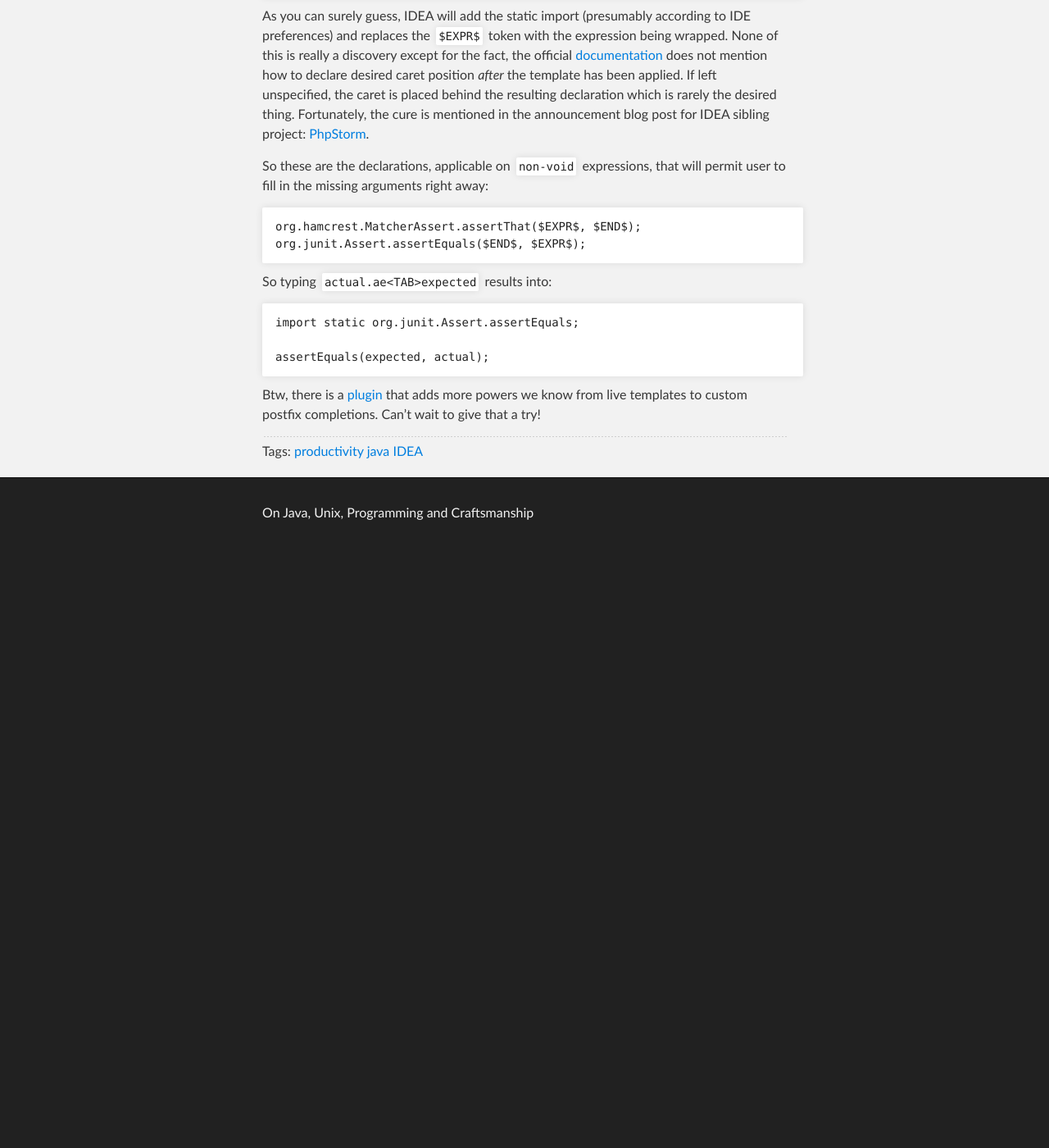
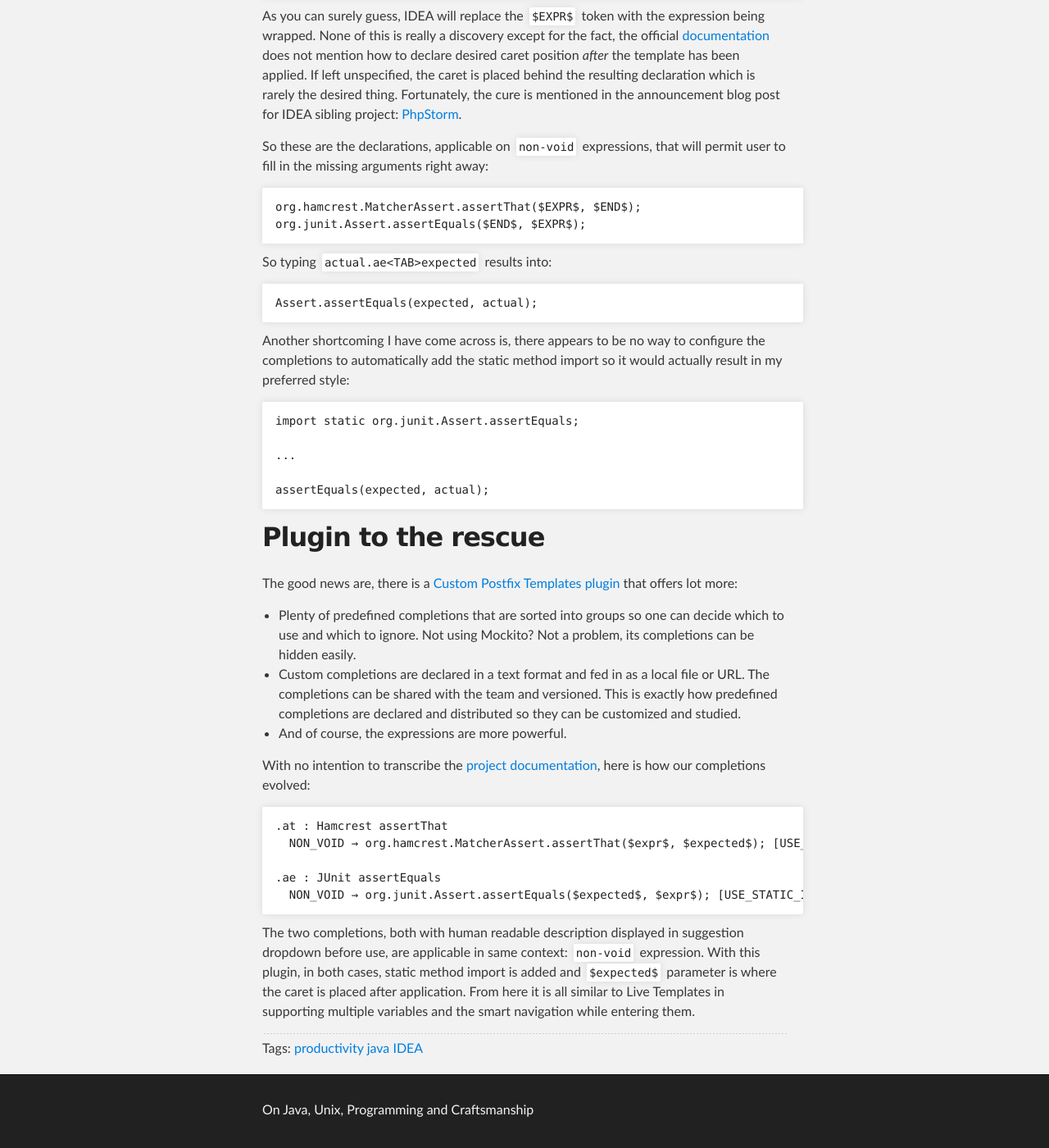
Before and after one commit to olivergondza/olivergondza.github.io, a Jekyll site: the page built from _posts/2019-04-05-intellij-idea-custom-postfix-completion.md, in a window 1280 px wide and 1400 px high, scrolled down 928 px. Shown: the whole window at 82% size. Built offline with Jekyll 4.4.1, drawn with Linux system fonts in a browser that asks for light colours; before the commit the page ends 1600 px from its top, so only the background shows below that.

Commit message:
Updating the article

````diff
--- a/_posts/2019-04-05-intellij-idea-custom-postfix-completion.md
+++ b/_posts/2019-04-05-intellij-idea-custom-postfix-completion.md
@@ -35,8 +35,7 @@ $EXPR$.at -> org.hamcrest.MatcherAssert.assertThat($EXPR$, |);
 $EXPR$.ae -> org.junit.Assert.assertEquals(|, $EXPR$);
 ```
 
-As you can surely guess, IDEA will add the static import (presumably according to
-IDE preferences) and replaces the `$EXPR$` token with the expression being wrapped.
+As you can surely guess, IDEA will replace the `$EXPR$` token with the expression being wrapped.
 None of this is really a discovery except for the fact, the official [documentation](https://www.jetbrains.com/help/idea/settings-postfix-completion.html)
 does not mention how to declare desired caret position _after_ the template has been
 applied. If left unspecified, the caret is placed behind the resulting declaration which is
@@ -53,11 +52,46 @@ org.junit.Assert.assertEquals($END$, $EXPR$);
 So typing `actual.ae<TAB>expected` results into:
 
 ```
+Assert.assertEquals(expected, actual);
+```
+
+Another shortcoming I have come across is, there appears to be no way to configure
+the completions to automatically add the static method import so it would actually
+result in my preferred style:
+
+```
 import static org.junit.Assert.assertEquals;
+
+...
 
 assertEquals(expected, actual);
 ```
 
-Btw, there is a [plugin](https://plugins.jetbrains.com/plugin/9862-custom-postfix-templates)
-that adds more powers we know from live templates to custom postfix completions.
-Can't wait to give that a try!
+## Plugin to the rescue
+
+The good news are, there is a [Custom Postfix Templates plugin](https://plugins.jetbrains.com/plugin/9862-custom-postfix-templates)
+that offers lot more:
+
+- Plenty of predefined completions that are sorted into groups so one can
+decide which to use and which to ignore. Not using Mockito? Not a problem, its
+completions can be hidden easily.
+- Custom completions are declared in a text format and fed in as a local file or URL.
+The completions can be shared with the team and versioned. This is exactly how
+predefined completions are declared and distributed so they can be customized and studied.
+- And of course, the expressions are more powerful.
+
+With no intention to transcribe the [project documentation](https://github.com/xylo/intellij-postfix-templates#kinds-of-template-files), here is how our completions evolved:
+
+```
+.at : Hamcrest assertThat
+  NON_VOID → org.hamcrest.MatcherAssert.assertThat($expr$, $expected$); [USE_STATIC_IMPORTS]
+
+.ae : JUnit assertEquals
+  NON_VOID → org.junit.Assert.assertEquals($expected$, $expr$); [USE_STATIC_IMPORTS]
+```
+
+The two completions, both with human readable description displayed in suggestion
+dropdown before use, are applicable in same context: `non-void` expression. With this plugin,
+in both cases, static method import is added and `$expected$` parameter is where the caret
+is placed after application. From here it is all similar to Live Templates in
+supporting multiple variables and the smart navigation while entering them.
````
